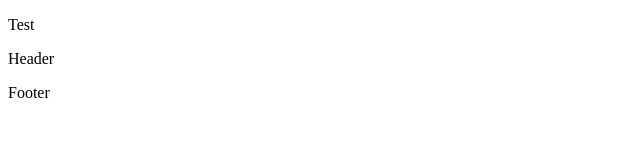
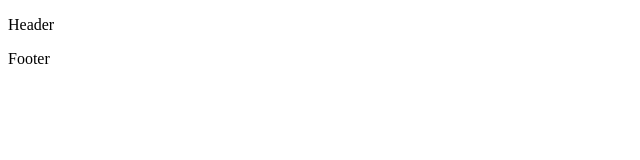
Before and after one commit to APartanen/project1, a React (Create React App) app: page / in a window 1280 px wide. Shown: the top 160 px of the page, without its empty margins (0-640 px from the left). Built offline with nearby package versions, Linux system fonts and the light colour scheme.

Commit message:
Axios valmistelu

```diff
--- /dev/null
+++ b/src/components/Content.js
@@ -0,0 +1,35 @@
+import React from "react";
+
+const Content = (props) => {
+//Axios here
+/*
+// Make a request for a user with a given ID
+axios.get('/user?ID=12345')
+  .then(function (response) {
+    // handle success
+    console.log(response);
+  })
+  .catch(function (error) {
+    // handle error
+    console.log(error);
+  })
+  .then(function () {
+    // always executed
+  });
+  */
+
+
+function postContent() {
+
+}
+
+    return(
+        <div>
+
+
+        </div>
+
+    );
+};
+
+export default Content;
--- a/src/components/Main.js
+++ b/src/components/Main.js
@@ -1,13 +1,14 @@
 import React from "react";
 import Header from "./Header";
 import Footer from "./Footer";
+import Content from "./Content";
 
 const Main = (props) => {
 
     return(
         <div>
-            <p>Test</p>
             <Header/>
+            <Content/>
             <Footer/>
         </div>
     );
```
